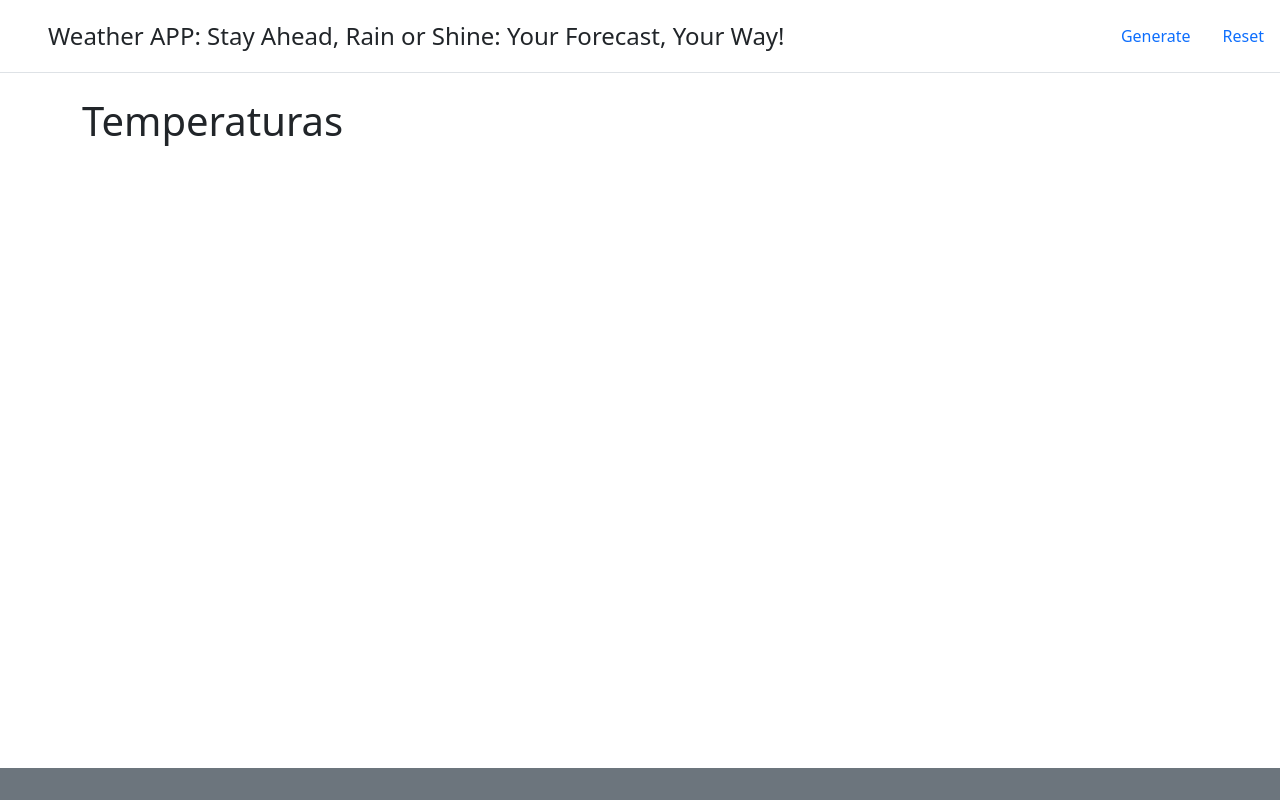
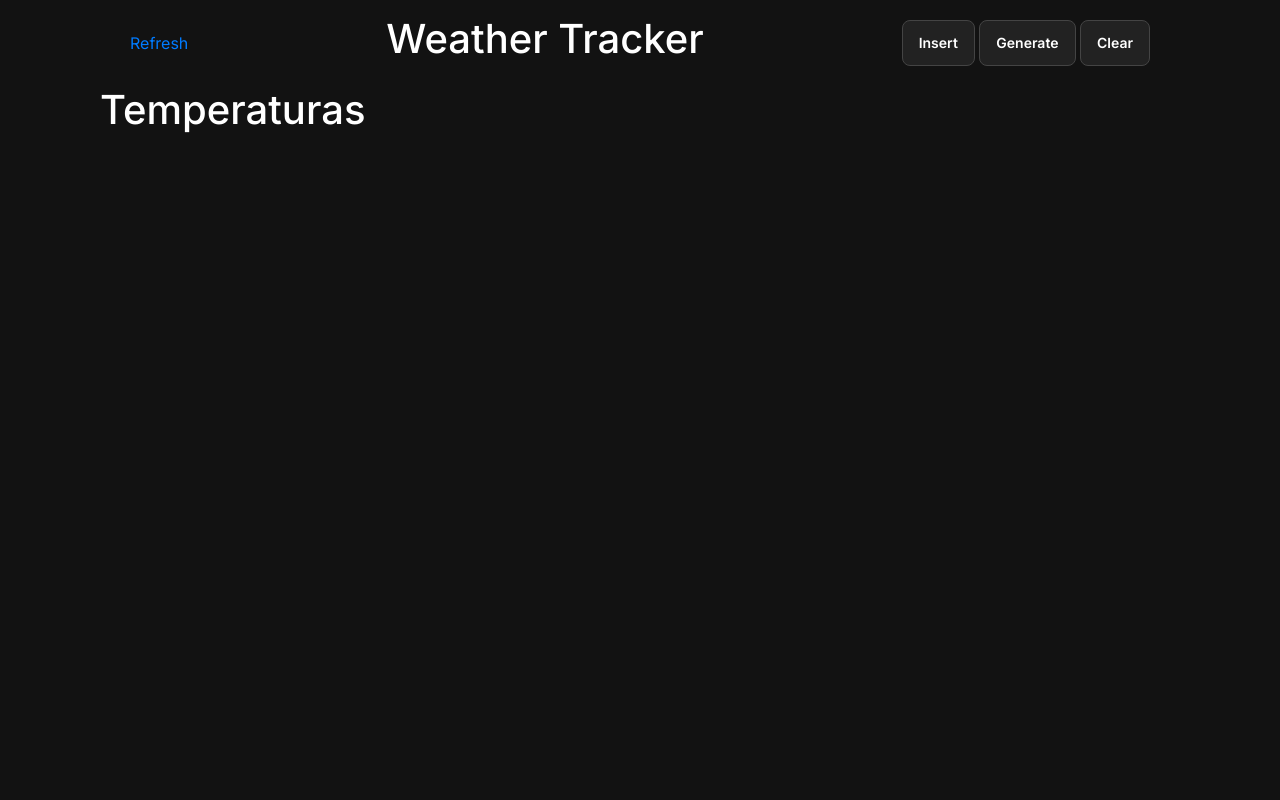
Before and after one commit to VitorHmaia/api_weather, a Django app: page / in a window 1280 px wide. Run offline with Django 5.2, Linux system fonts and the light colour scheme; data that the repository does not hold is empty; parts of the project's set-up code (start-up, migrations or seed data) failed here and were passed over.

Commit message:
styles(templates): adjust color style to dark modern

```diff
--- a/templates/index.html
+++ b/templates/index.html
@@ -1,48 +1,86 @@
 <!DOCTYPE html>
 <html lang="pt-br">
+
 <head>
-    <meta charset="UTF-8">
-    <meta name="viewport" content="width=device-width, initial-scale=1.0">
-    <title>Weather APP</title>
-    <link
-      href="https://cdn.jsdelivr.net/npm/bootstrap@5.2.0/dist/css/bootstrap.min.css"
-      rel="stylesheet"
-      integrity="sha384-gH2yIJqKdNHPEq0n4Mqa/HGKIhSkIHeL5AyhkYV8i59U5AR6csBvApHHNl/vI1Bx"
-      crossorigin="anonymous"
-    />
+  <title>Weather Tracker</title>
+  <meta charset="UTF-8" />
+  <meta name="viewport" content="width=device-width, initial-scale=1.0" />
+
+  <link rel="stylesheet" href="https://cdn.jsdelivr.net/npm/bootstrap@4.0.0/dist/css/bootstrap.min.css"
+    integrity="sha384-Gn5384xqQ1aoWXA+058RXPxPg6fy4IWvTNh0E263XmFcJlSAwiGgFAW/dAiS6JXm" crossorigin="anonymous">
+
+  <style>
+    @import url("https://fonts.googleapis.com/css2?family=Inter:wght@100..900&display=swap");
+
+    * {
+      margin: 0;
+      padding: 0;
+      box-sizing: border-box;
+      font-family: "Inter", sans-serif;
+    }
+
+    body {
+      background-color: #121212;
+      color: #fff;
+    }
+
+    header {
+      display: flex;
+      justify-content: space-between;
+      margin-inline: 30px;
+      align-items: center;
+      padding: 15px;
+      gap: 15px;
+    }
+
+    button {
+      background-color: #222;
+      border: 1px solid #444;
+      border-radius: 0.5rem;
+      color: #fff;
+      font-family: inherit;
+      font-size: 0.875rem;
+      font-weight: 600;
+      line-height: 1.25rem;
+      padding: 0.75rem 1rem;
+      text-align: center;
+      cursor: pointer;
+      transition: background-color 0.3s ease;
+    }
+
+    button:hover {
+      background-color: #444;
+    }
+
+    button:focus {
+      outline: none;
+    }
+
+    button:active {
+      transform: scale(0.9);
+    }
+
+    .logo {
+      width: 250px;
+    }
+  </style>
 </head>
-<body>
-    <header class="d-flex flex-wrap justify-content-center py-3 mb-4 border-bottom">
-        <a href="/" class="d-flex align-items-center mb-3 mb-md-0 me-md-auto text-dark text-decoration-none">
-            <svg class="bi me-2" width="40" height="32"><use xlink:href="#bootstrap"/></svg>
-            <span class="fs-4">Weather APP: Stay Ahead, Rain or Shine: Your Forecast, Your Way!</span>
-        </a>
 
-        <ul class="nav nav-pills">
-            <li class="nav-item"><a href="{% url 'Weather Generate' %}" class="nav-link">Generate</a></li>
-            <li class="nav-item"><a href="{% url 'Weather Reset' %}" class="nav-link">Reset</a></li>
-        </ul>
+<body class="container">
+  <div>
+    <header>
+      <a href="{% url 'Weather View' %}">Refresh</a>
+      <h1 style="color: #fff;">Weather Tracker</h1>
+      <div class="buttons">
+        <a href="{% url 'Insert Weather' %}"><button>Insert</button></a>
+        <a href="{% url 'Generate Weather' %}"><button>Generate</button></a>
+        <a href="{% url 'Clear Database' %}"><button>Clear</button></a>
+      </div>
     </header>
     <main>
-        <div class="container">
-            {% block content %}
+      <div class="container">{% block content %} {% endblock %}</div>
+    </main>
+  </div>
+</body>
 
-            {% endblock %}
-        </div>
-    </main>
-
-    <footer class="bg-secondary text-center text-lg-start fixed-bottom">
-        <!-- Copyright -->
-        <div class="text-center p-3 text-white">
-          {% block verse %} {% endblock %}
-        </div>
-        <!-- Copyright -->
-      </footer>
-
-    <script
-      src="https://cdn.jsdelivr.net/npm/bootstrap@5.2.0/dist/js/bootstrap.bundle.min.js"
-      integrity="sha384-A3rJD856KowSb7dwlZdYEkO39Gagi7vIsF0jrRAoQmDKKtQBHUuLZ9AsSv4jD4Xa"
-      crossorigin="anonymous"
-    ></script>
-</body>
 </html>
```
